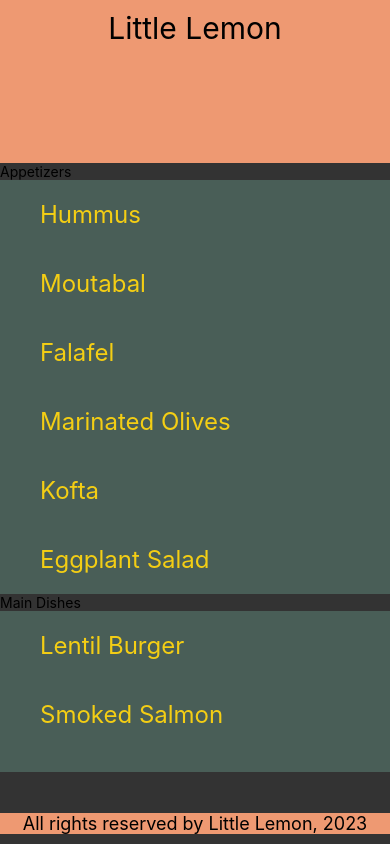
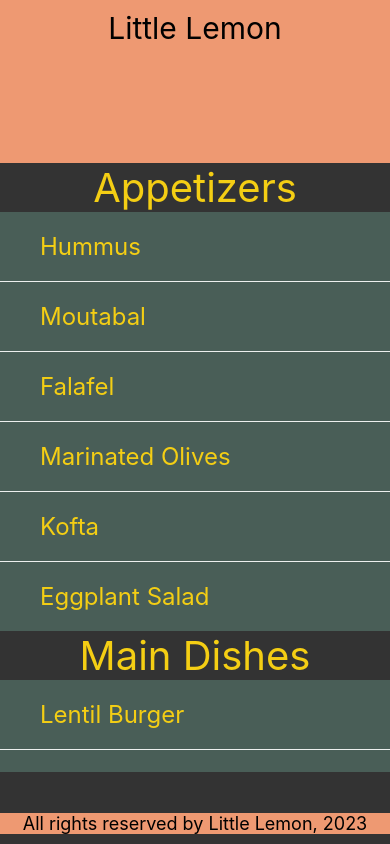
Before and after one commit to EvMad/a-react-native-sandbox, a React Native app in the folder LittleLemon/: screen / in a window 390 px wide. Built offline with nearby package versions, Linux system fonts and the light colour scheme.

Commit message:
sectionHeader: {}

```diff
--- a/LittleLemon/components/MenuItems.js
+++ b/LittleLemon/components/MenuItems.js
@@ -94,7 +94,9 @@ const MenuItems = () => {
             <SectionList
             sections={menuItemsToDisplay}
             renderItem={renderItem}
-            renderSectionHeader={renderSectionHeader}/>
+            renderSectionHeader={renderSectionHeader}
+            ItemSeparatorComponent={Separator}
+            ListFooterComponent={Footer}/>
         </View>
     );
 
@@ -135,6 +137,12 @@ const menuStyles = StyleSheet.create({
         flexWrap: 'wrap',
         color: 'white'
     },
+    sectionHeader: {
+        fontSize: 40,
+        flexWrap: 'wrap',
+        color: yellow,
+        textAlign: 'center',
+    },
     footerText: {
         fontSize: 20,
         flexWrap: 'wrap',
```
